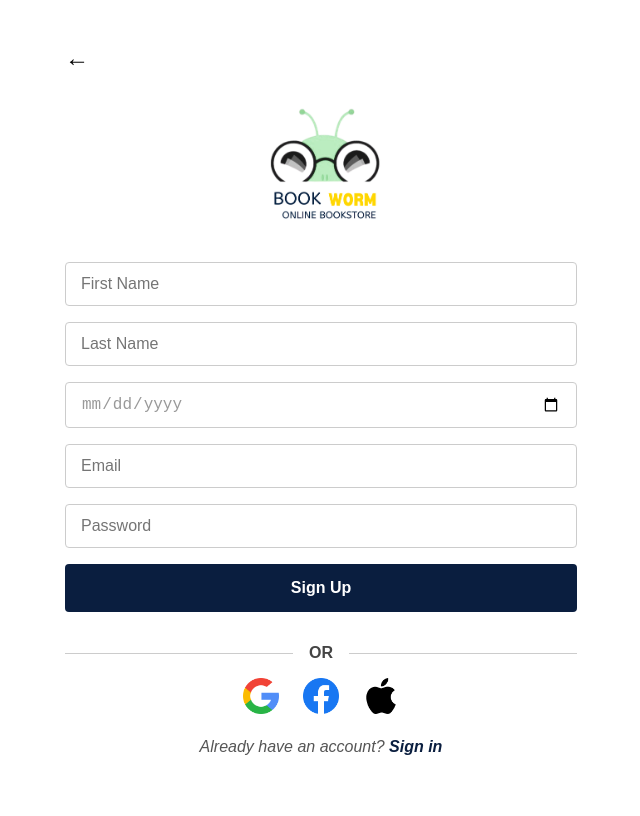
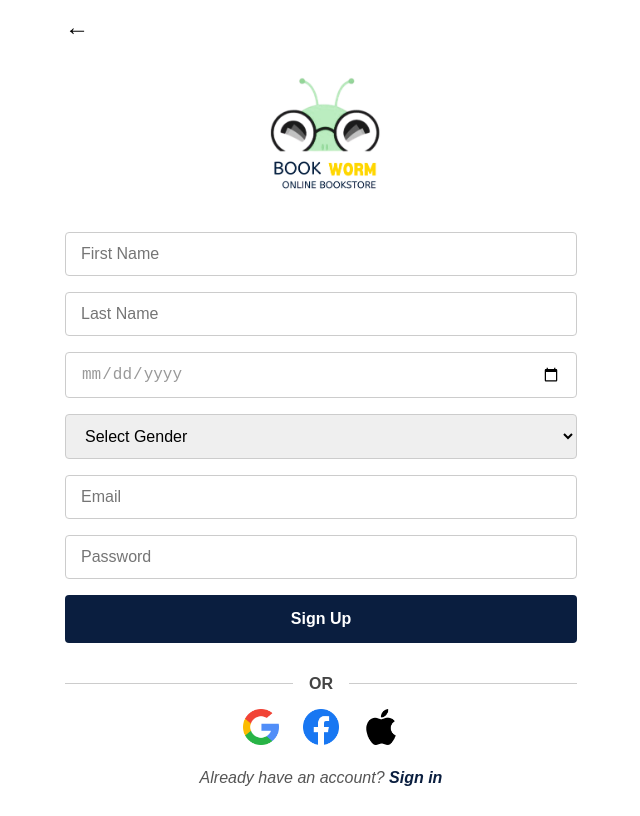
Before and after one commit to lyvathanak/bookworm, a Vue app: page /auth/signup in a window 1280 px wide. Shown: the whole page, without its empty margins (319-959 px from the left). Built offline with nearby package versions, Linux system fonts and the light colour scheme; the HTML template or start-up script is replaced by a standard one.

Commit message:
add select gender to sign up

```diff
--- a/src/components/SignUp.vue
+++ b/src/components/SignUp.vue
@@ -10,6 +10,14 @@
       <input type="text" v-model="firstName" placeholder="First Name" required />
       <input type="text" v-model="lastName" placeholder="Last Name" required />
       <input type="date" v-model="dob" placeholder="Date of Birth" required />
+
+      <select v-model="gender" class="gender-select" required>
+        <option value="" disabled>Select Gender</option>
+        <option value="Male">Male</option>
+        <option value="Female">Female</option>
+        <option value="Other">Other</option>
+      </select>
+
       <input type="email" v-model="email" placeholder="Email" required />
       <input type="password" v-model="password" placeholder="Password" required />
 
@@ -43,6 +51,7 @@ const isLoading = ref(false)
 const firstName = ref('')
 const lastName = ref('')
 const dob = ref('')
+const gender = ref('')
 const email = ref('')
 const password = ref('')
 
@@ -50,19 +59,17 @@ const handleSignup = async () => {
   isLoading.value = true
 
   try {
-    // Simulate API call - replace with your actual registration logic
     const response = await simulateSignUp({
       firstName: firstName.value,
       lastName: lastName.value,
       dob: dob.value,
+      gender: gender.value,
       email: email.value,
       password: password.value
     })
 
     if (response.success) {
       alert('Account created successfully! Please sign in.')
-
-      // Redirect to signin page after successful signup
       router.push('/auth/signin')
     } else {
       alert('Registration failed. Please try again.')
@@ -75,7 +82,6 @@ const handleSignup = async () => {
   }
 }
 
-// Simulate sign up - replace with your actual API call
 const simulateSignUp = async (userData) => {
   return new Promise((resolve) => {
     setTimeout(() => {
@@ -87,6 +93,7 @@ const simulateSignUp = async (userData) => {
           lastName: userData.lastName,
           email: userData.email,
           dob: userData.dob,
+          gender: userData.gender,
           contact: '',
           createdAt: new Date().toISOString()
         }
@@ -97,7 +104,6 @@ const simulateSignUp = async (userData) => {
 
 const socialLogin = (provider) => {
   alert(`Social login with ${provider} clicked`)
-  // Implement OAuth social login if needed
 }
 </script>
 
@@ -153,6 +159,24 @@ const socialLogin = (provider) => {
   border-radius: 4px;
   font-size: 1rem;
   box-sizing: border-box;
+}
+
+.auth-form select.gender-select {
+  width: 100%;
+  padding: 12px 15px;
+  margin-bottom: 1rem;
+  border: 1px solid #ccc;
+  border-radius: 4px;
+  font-size: 1rem;
+  box-sizing: border-box;
+}
+
+.auth-form select.gender-select option[value=""][disabled] {
+  color: #999;
+}
+
+.auth-form select.gender-select:focus {
+  color: #000;
 }
 
 .auth-form input[type="date"] {
```
